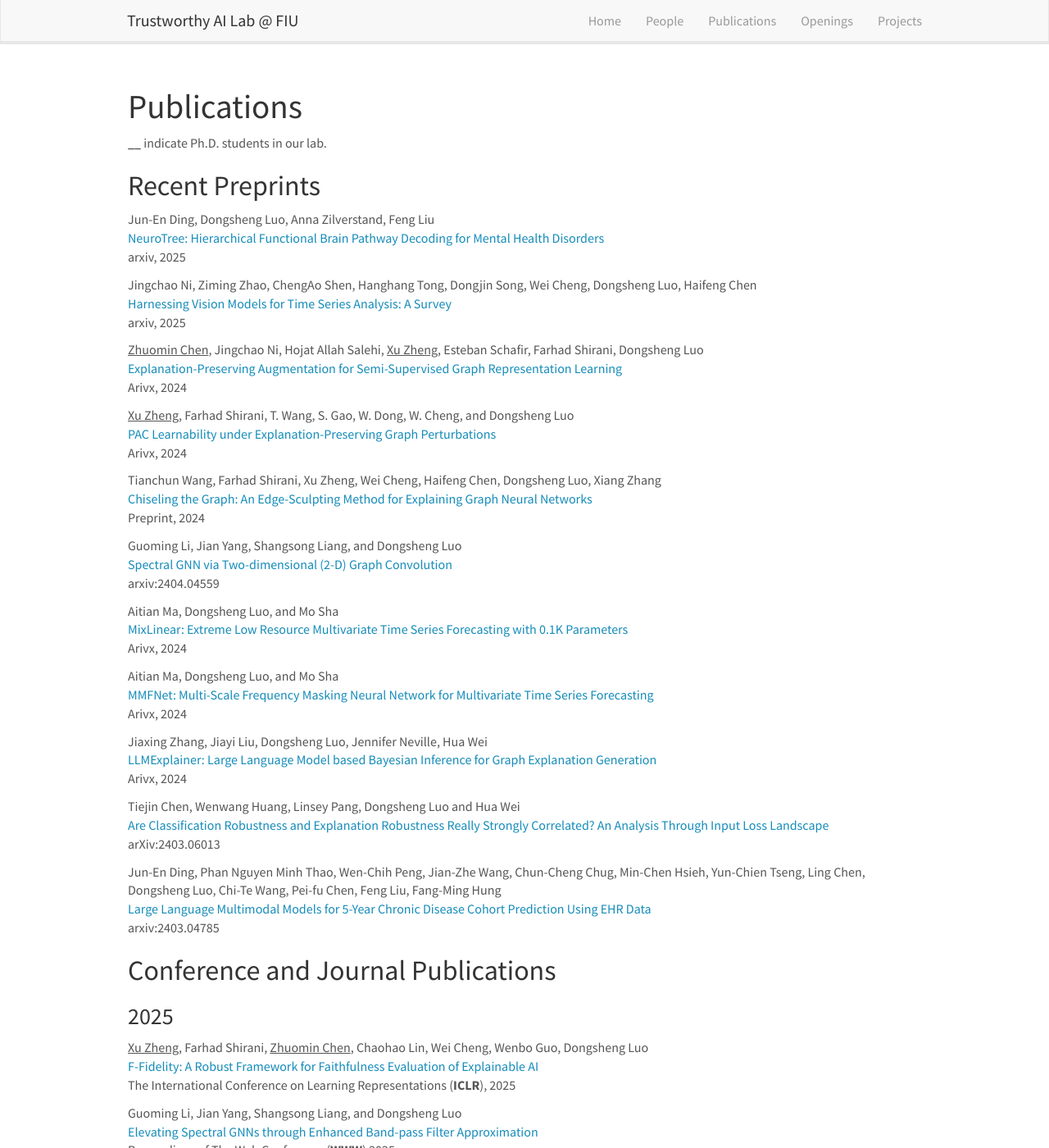
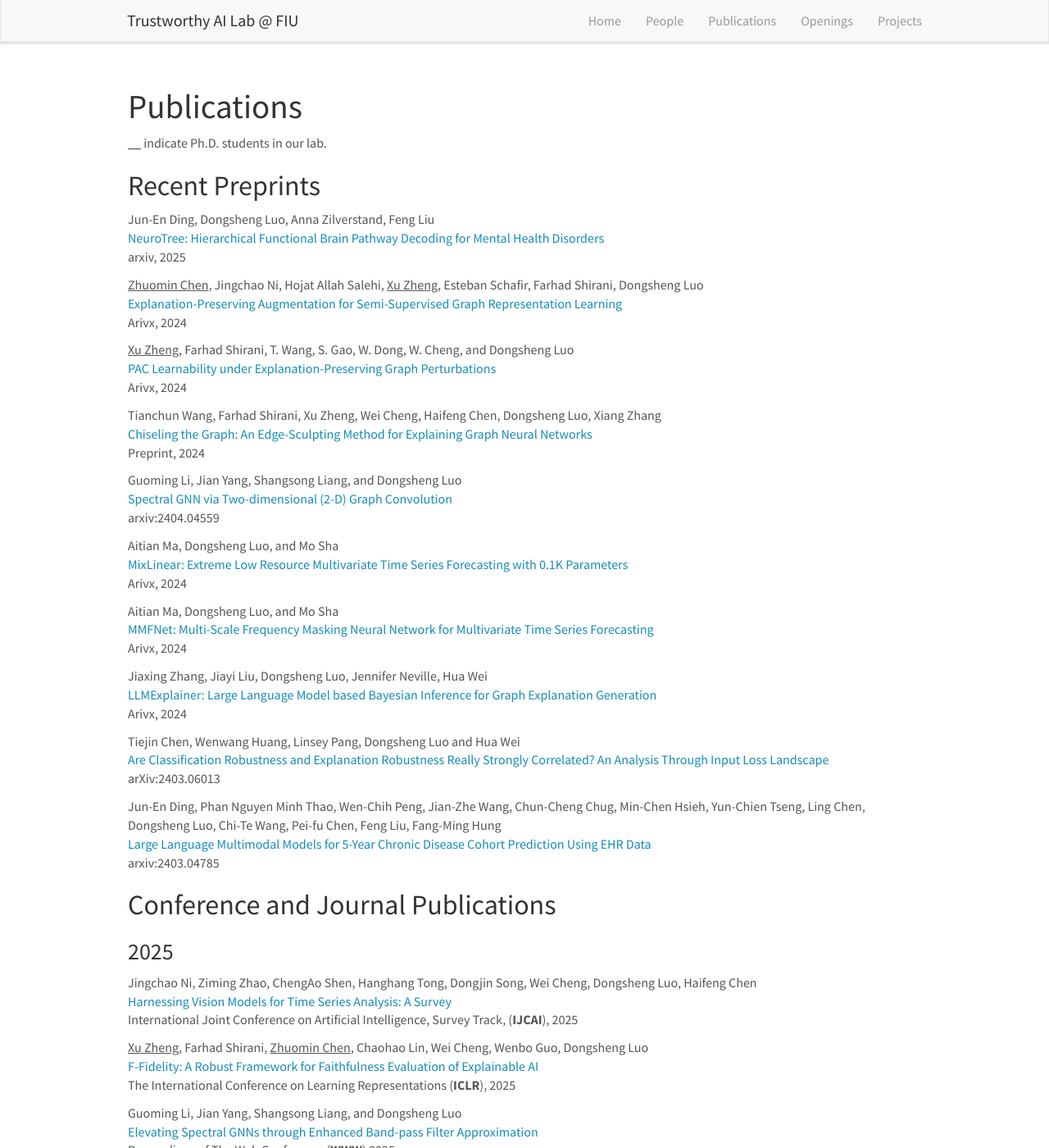
Before and after one commit to trustai4s-lab/trustai4s-lab.github.io, a Jekyll site: the page built from _pages/publications.md, in a window 1280 px wide and 1400 px high. Shown: the whole window at 82% size. Built offline with Jekyll 4.4.1, drawn with Linux system fonts in a browser that asks for light colours; nearby versions of some CDN libraries; some of the changed lines change nothing that is shown.

Commit message:
Update publications.md

```diff
--- a/_pages/publications.md
+++ b/_pages/publications.md
@@ -15,10 +15,6 @@ permalink: /publications/
 
 Jun-En Ding, Dongsheng Luo, Anna Zilverstand, Feng Liu\
 [NeuroTree: Hierarchical Functional Brain Pathway Decoding for Mental Health Disorders](https://arxiv.org/abs/2502.18786)\
-arxiv, 2025
-
-Jingchao Ni, Ziming Zhao, ChengAo Shen, Hanghang Tong, Dongjin Song, Wei Cheng, Dongsheng Luo, Haifeng Chen\
-[Harnessing Vision Models for Time Series Analysis: A Survey](https://arxiv.org/abs/2502.08869)\
 arxiv, 2025
 
 <u>Zhuomin Chen</u>, Jingchao Ni, Hojat Allah Salehi, <u>Xu Zheng</u>, Esteban Schafir, Farhad Shirani, Dongsheng Luo\
@@ -62,6 +58,11 @@ arxiv:2403.04785
 ## Conference and Journal Publications
 
 ### 2025
+
+Jingchao Ni, Ziming Zhao, ChengAo Shen, Hanghang Tong, Dongjin Song, Wei Cheng, Dongsheng Luo, Haifeng Chen\
+[Harnessing Vision Models for Time Series Analysis: A Survey](https://arxiv.org/abs/2502.08869)\
+International Joint Conference on Artificial Intelligence, Survey Track, (**IJCAI**), 2025
+
 
 <u>Xu Zheng</u>, Farhad Shirani, <u>Zhuomin Chen</u>, Chaohao Lin, Wei Cheng, Wenbo Guo, Dongsheng Luo\
 [F-Fidelity: A Robust Framework for Faithfulness Evaluation of Explainable AI](https://openreview.net/forum?id=X0r4BN50Dv)\
```
